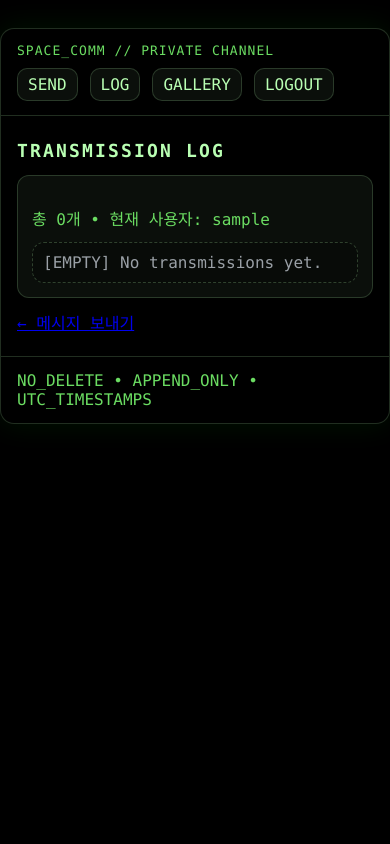
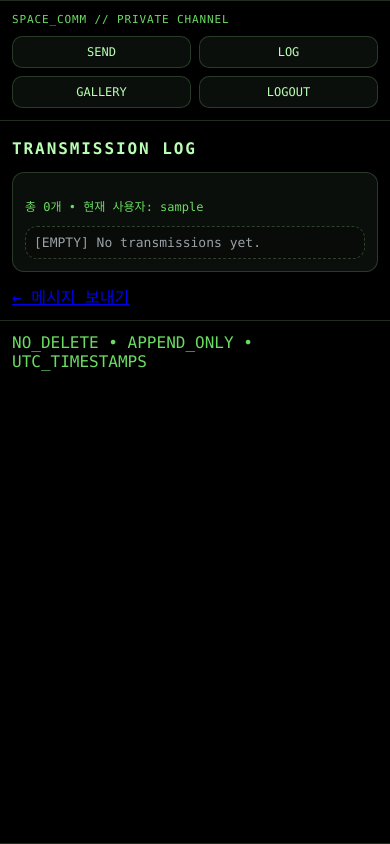
Before and after one commit to aete0417-dev/space-comm, a Flask app: page /log in a window 390 px wide. Run offline with Flask 3, Linux system fonts and the light colour scheme; the visitor is signed in with stand-in values (Sample User, id 1); data that the repository does not hold is empty.

Commit message:
update styles

```diff
--- a/static/style.css
+++ b/static/style.css
@@ -188,3 +188,108 @@ button:hover { filter: brightness(1.2); }
 .log .msg {
   font-family: 'JetBrains Mono', monospace;
 }
+
+/* ===== Mobile Optimization ===== */
+@media (max-width: 768px) {
+  body {
+    background: #000 !important;
+    background-image: none !important;
+  }
+
+  .frame {
+    margin: 0;
+    border-radius: 0;
+    border-left: none;
+    border-right: none;
+    min-height: 100vh;
+  }
+
+  .header, .footer, .main {
+    padding: 12px;
+  }
+
+  .brand {
+    font-size: 11px;
+  }
+
+  .nav {
+    flex-wrap: wrap;
+    gap: 8px;
+  }
+
+  .nav a {
+    padding: 8px 12px;
+    font-size: 12px;
+    flex: 1;
+    text-align: center;
+    min-width: calc(50% - 4px);
+  }
+
+  h1 {
+    font-size: 16px;
+  }
+
+  /* 로그 메시지 모바일 최적화 */
+  .log {
+    max-height: 60vh;
+  }
+
+  .row {
+    padding: 8px;
+    font-size: 13px;
+    word-break: break-word;
+  }
+
+  .ts {
+    display: block;
+    font-size: 10px;
+    margin-bottom: 4px;
+  }
+
+  .sender {
+    font-size: 12px;
+  }
+
+  .msg {
+    display: block;
+    margin-top: 4px;
+  }
+
+  /* 입력 필드 모바일 최적화 */
+  .input {
+    font-size: 16px; /* iOS 자동 줌 방지 */
+    padding: 10px;
+  }
+
+  button {
+    width: 100%;
+    padding: 12px;
+    font-size: 14px;
+  }
+
+  /* 갤러리 모바일 최적화 */
+  .gallery {
+    grid-template-columns: repeat(auto-fill, minmax(150px, 1fr));
+    gap: 10px;
+  }
+
+  .panel {
+    padding: 12px;
+  }
+
+  .hint {
+    font-size: 12px;
+  }
+}
+
+/* 작은 모바일 (iPhone SE 등) */
+@media (max-width: 375px) {
+  .nav a {
+    padding: 6px 8px;
+    font-size: 11px;
+  }
+
+  .gallery {
+    grid-template-columns: repeat(2, 1fr);
+  }
+}
```
